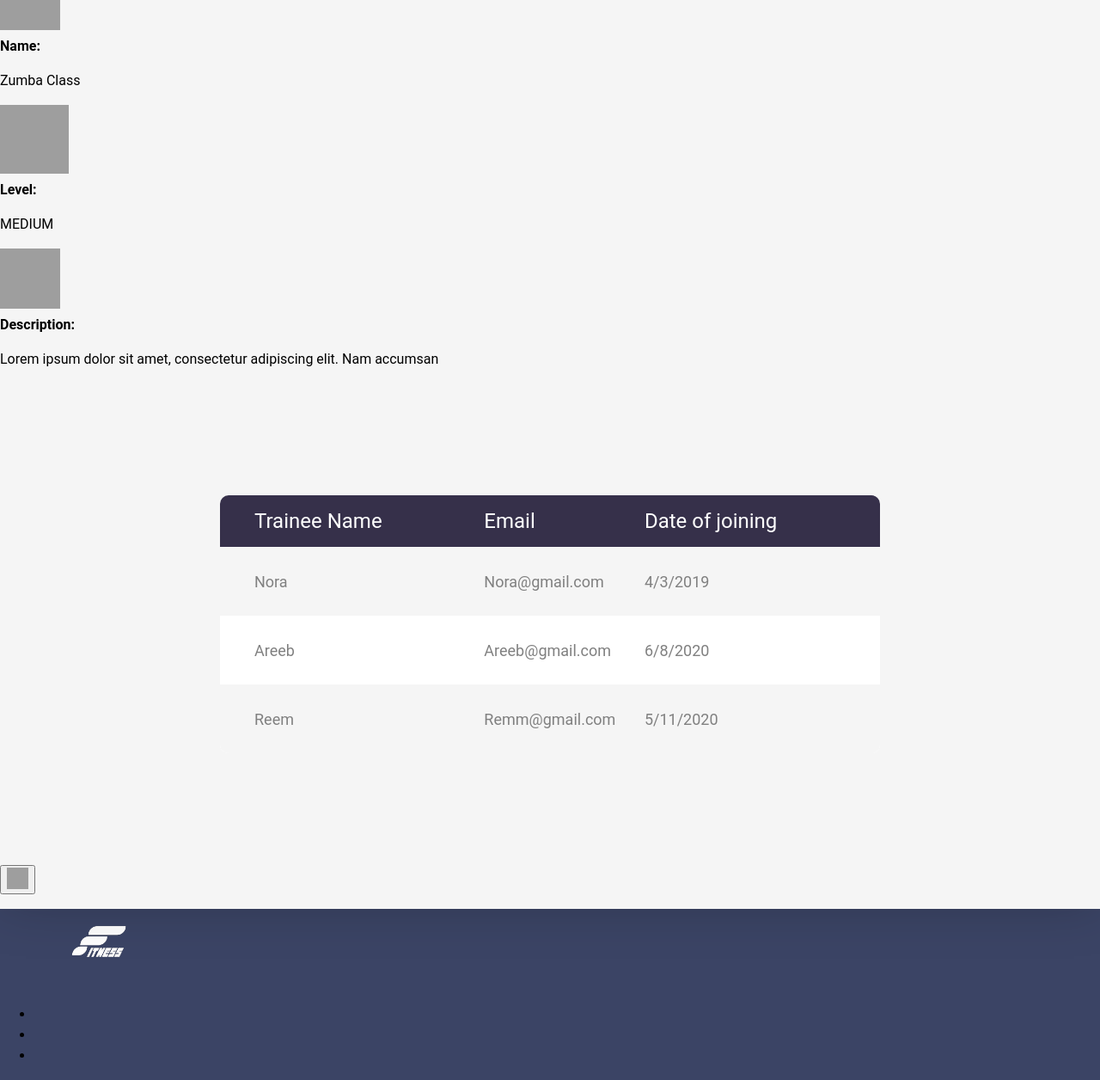
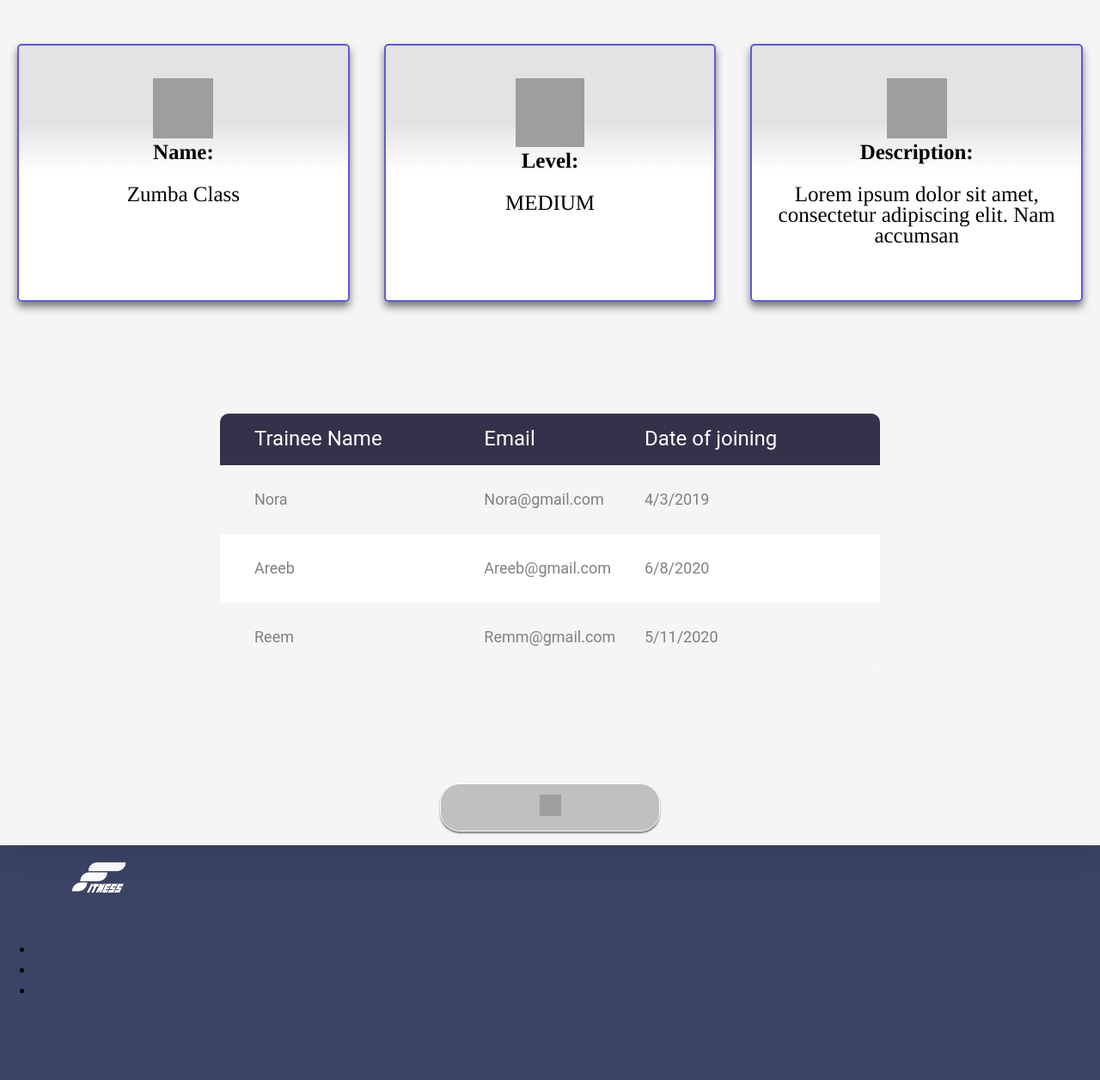
Before and after one commit to irazanm/web2_project_2, a PHP site: page /Fitness_class_information.html in a window 1280 px wide. Shown: the part 851-2107 px from the top of the page at 86% size. After the commit the page ends 2006 px from the top, so only its background shows below. Run offline with PHP 8.4, Linux system fonts and the light colour scheme; grey boxes are pictures that could not be loaded.

Commit message:
last update / Lama
15 February

```diff
--- a/newcss.css
+++ b/newcss.css
@@ -32,6 +32,8 @@ body {
 .form-wrapper {
     animation: hideLayer .3s ease-out forwards;
 }
+
+
 
 .form-wrapper.is-active {
     animation: showLayer .3s ease-in forwards;
@@ -349,3 +351,93 @@ body {
     border-radius: 50%;
     background: white;
 }
+/*>>>>>>>>>>>>>>>>>>>>>>>>>>>>>>>>>>>>>>>>>>> Lama : Fitness Class Information >>>>>>>>>>>>>>>>>>>>>>>>>>>>>>>>>>>>.*/
+
+
+.contained2{
+
+	  display:flex;
+	  flex:1;
+          flex-direction:row;
+	  margin:20px auto;
+	  box-sizing:border-box;
+	  justify-content:center;
+	  padding-bottom:20%;
+          height:300px;
+}
+
+.subInfo {
+	background:linear-gradient(180deg,#e3e3e3 30%, white 50%);
+	position: relative;
+	align-items:center;
+	margin:20px;
+	padding-top:3%;
+	padding-bottom:15%;
+	border-radius:5px;
+	border:2px solid #5c5cd6;
+	box-shadow:0 6px 10px rgba(0,0,0,0.5);
+        font-family: Times;
+        height:300px;
+	font-size:25px;
+        width: 400px;
+        text-align:center;
+}
+
+.Headers{
+    text-align:center;
+    color: #5c5cd6;
+    font-family: Times;
+    font-size:230%;
+}
+.subInfoH{
+   color:black;
+   padding-bottom:10%;
+}
+
+#E{
+        background-img: url(“image/pen-”);
+	position:relative;
+	padding:2%;
+	border-color:white;
+	width:150px;
+	padding-bottom:12px;
+	padding-top:12px;
+        border: 1px outset rgba(0, 0, 0, 0.9);
+	border-radius:23px;
+	box-shadow:0 2px 2px rgba(0,0,0,0.5);
+        margin:5px;
+        margin-left:85%;
+}
+
+
+#E:hover {
+        border: 2px outset rgba(0, 0, 0, 0.9);
+        transform:scale(1.1);
+        transition: 0.2s;
+        text-shadow: 1px 1px 1px rgba(0,0,0, 20);
+        box-shadow: 3px 3px 3px rgba(0,0,0,0.5);
+        font-weight: 700px;
+
+}
+
+
+#dropClass{
+        color: #fbfdff;
+        background: #c0c0c0;
+	position:relative;
+	padding:2%;
+	border-color:#DCDCDC;
+	width:20%;
+	padding-bottom:10px;
+	padding-top:10px;
+	border: 1px solid ;
+	border-radius:23px;
+        font-size: 30px;
+	box-shadow:0 2px 2px rgba(0,0,0,0.5);
+        margin-left:40%;
+}
+#dropClass:hover{
+        background: #DC143C;
+        transform:scale(1.1);
+        transition: 0.2s;
+}
```
